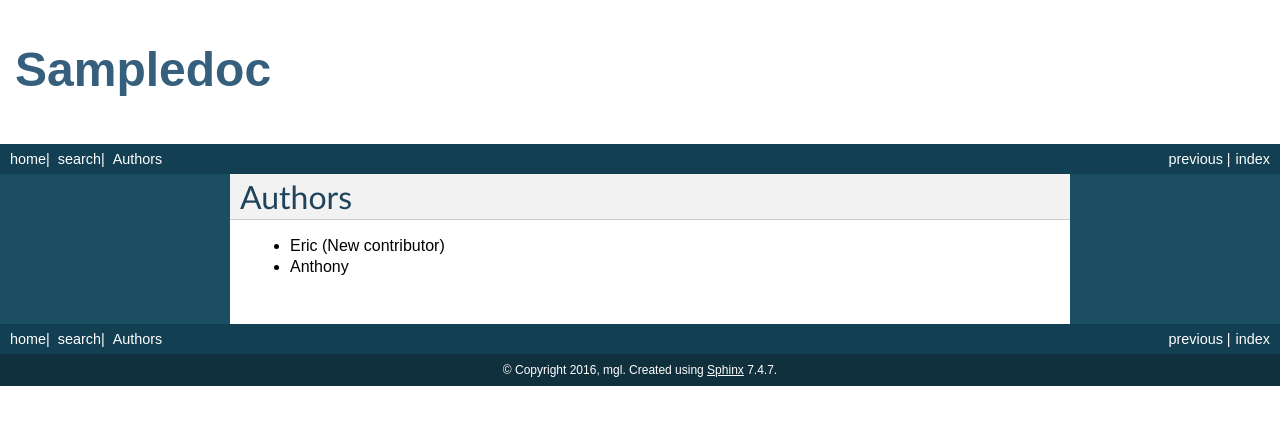
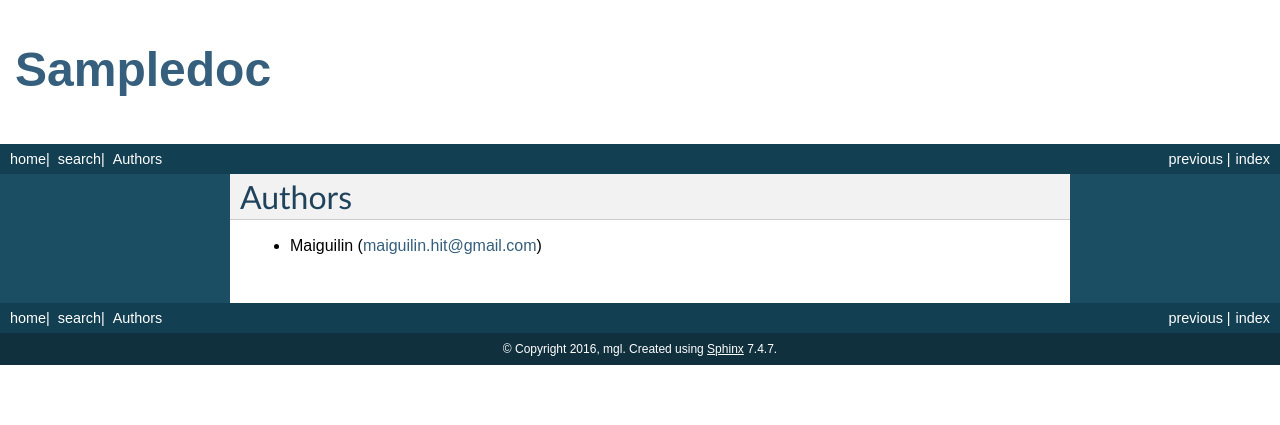
Before and after one commit to gemaizi/first_test, a Sphinx documentation site: the page built from docs/authors.rst, in a window 1280 px wide. Shown: the top 425 px of the page. Built offline with Sphinx 7.4.7, drawn with Linux system fonts in a browser that asks for light colours.

Commit message:
init commit

```diff
--- a/docs/authors.rst
+++ b/docs/authors.rst
@@ -1,5 +1,4 @@
 Authors
 -------
 
-* Eric (New contributor)
-* Anthony
+* Maiguilin (maiguilin.hit@gmail.com)
```
